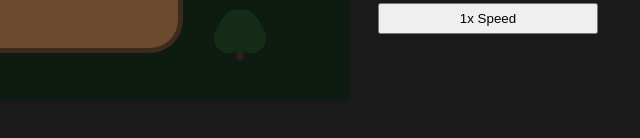
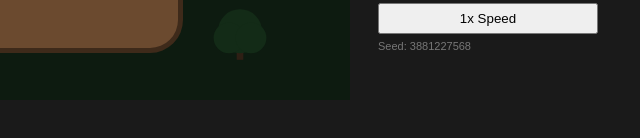
Before and after one commit to mkrauklis/bug-tower-defense, a website: page index.html in a window 1280 px wide. Shown: the part 620-758 px from the top of the page, 640-1280 px from the left. Drawn offline with Linux system fonts and the light colour scheme.

Commit message:
Add seeded PRNG and move the game loop to a fixed timestep
js/random.js: a mulberry32 PRNG seeded from ?seed=<n> in the URL, or
a fresh time-based seed logged to the console and shown in the panel
otherwise ("Seed: ..."), so any run can be reproduced. Nothing in the
game calls Math.random() yet, but this is now the one path any future
randomness (e.g. wandering wildlife) must go through instead.

game.js: replaced the direct variable-delta requestAnimationFrame
loop with a fixed-timestep accumulator (FIXED_DT = 1/60). Real frame
time (clamped to 0.25s so a long tab-background pause can't force a
huge catch-up burst) feeds an accumulator; update() always runs in
constant 1/60s slices, however many a given frame needs. Outcomes
now depend on how much time passed, not on framerate/timing jitter -
groundwork for reliable tests and a likely fix for "stops working
sometimes"-style symptoms if those trace back to variable-delta
spikes. The speed toggle now scales how much time each real frame
feeds the accumulator rather than the slice size, so 1x and 2x both
simulate in identical-sized ticks.

Verified: the same ?seed=42 URL reproduces the exact same random()
sequence across reloads; the game still runs correctly (enemies
move, wave gating and speed toggle still work) under the new loop.

Co-Authored-By: Claude Sonnet 5 <noreply@anthropic.com>

```diff
--- a/index.html
+++ b/index.html
@@ -34,9 +34,11 @@
       <div id="wave-info"></div>
       <button id="next-round-btn" type="button">Next Round</button>
       <button id="speed-toggle-btn" type="button">1x Speed</button>
+      <div id="seed-info"></div>
     </div>
   </div>
 
+  <script src="js/random.js"></script>
   <script src="js/towers.js"></script>
   <script src="js/map.js"></script>
   <script src="js/enemies.js"></script>
--- a/js/game.js
+++ b/js/game.js
@@ -361,9 +361,9 @@ document.getElementById('next-round-btn').addEventListener('click', () => {
   updateNextRoundButton();
 });
 
-// A single multiplier applied to every update() call — covers enemy
-// movement, attack cooldowns, burn/puddle/orbit ticks, everything, since
-// they all derive from the same deltaSeconds.
+// Scales how much simulated time each real frame adds to the fixed-step
+// accumulator below — covers enemy movement, attack cooldowns, every
+// DoT/puddle/orbit tick, everything, since they all run through update().
 let gameSpeed = 1;
 
 document.getElementById('speed-toggle-btn').addEventListener('click', (event) => {
@@ -371,18 +371,36 @@ document.getElementById('speed-toggle-btn').addEventListener('click', (event) =>
   event.target.textContent = `${gameSpeed}x Speed`;
 });
 
+document.getElementById('seed-info').textContent = `Seed: ${GAME_SEED}`;
+
 renderPanel();
 renderWaveInfo();
 renderShop();
 updateNextRoundButton();
 
+// Fixed-timestep accumulator: the simulation always advances in constant
+// FIXED_DT slices, however ragged the display's actual frame times are —
+// so outcomes depend on how much time passed, not on framerate/timing
+// jitter. gameSpeed scales how much simulated time each real frame adds to
+// the accumulator, not the size of a slice, so ticks stay the same length
+// at 1x and 2x (2x just runs roughly twice as many of them per frame).
+// frameTime is clamped so a long tab-background pause doesn't force a
+// huge catch-up burst of ticks once the tab is foregrounded again.
+const FIXED_DT = 1 / 60;
+const MAX_FRAME_TIME = 0.25;
 let lastTime = 0;
+let accumulator = 0;
 
 function loop(timestamp) {
-  const deltaSeconds = lastTime ? ((timestamp - lastTime) / 1000) * gameSpeed : 0;
+  const frameTime = lastTime ? Math.min((timestamp - lastTime) / 1000, MAX_FRAME_TIME) : 0;
   lastTime = timestamp;
 
-  update(deltaSeconds);
+  accumulator += frameTime * gameSpeed;
+  while (accumulator >= FIXED_DT) {
+    update(FIXED_DT);
+    accumulator -= FIXED_DT;
+  }
+
   render();
 
   requestAnimationFrame(loop);
--- /dev/null
+++ b/js/random.js
@@ -0,0 +1,30 @@
+// Seeded PRNG so the simulation can be made reproducible once something in
+// the game actually needs randomness (e.g. wandering ambient wildlife).
+// Nothing in the game calls Math.random() today, but this exists so that
+// when something does, it goes through here instead — keep it that way:
+// new gameplay randomness should call `random()`, never Math.random().
+//
+// mulberry32 — small, fast, good enough statistical quality for a game
+// like this (not cryptographic, doesn't need to be).
+function createRandom(seed) {
+  let state = seed >>> 0;
+  return function random() {
+    state |= 0;
+    state = (state + 0x6d2b79f5) | 0;
+    let t = Math.imul(state ^ (state >>> 15), 1 | state);
+    t = (t + Math.imul(t ^ (t >>> 7), 61 | t)) ^ t;
+    return ((t ^ (t >>> 14)) >>> 0) / 4294967296;
+  };
+}
+
+// `?seed=12345` in the URL reproduces a specific run; otherwise a fresh
+// seed is picked and logged/displayed so that run itself can be
+// reproduced afterward.
+const GAME_SEED = (() => {
+  const fromUrl = new URLSearchParams(location.search).get('seed');
+  if (fromUrl !== null && !Number.isNaN(Number(fromUrl))) return Number(fromUrl) >>> 0;
+  return Date.now() >>> 0;
+})();
+
+const random = createRandom(GAME_SEED);
+console.log(`Game seed: ${GAME_SEED} (add ?seed=${GAME_SEED} to the URL to reproduce this run)`);
--- a/style.css
+++ b/style.css
@@ -68,6 +68,12 @@ canvas {
   cursor: pointer;
 }
 
+#seed-info {
+  margin-top: 6px;
+  font-size: 11px;
+  color: #777;
+}
+
 #money {
   font-size: 14px;
   color: #c0ca33;
```
